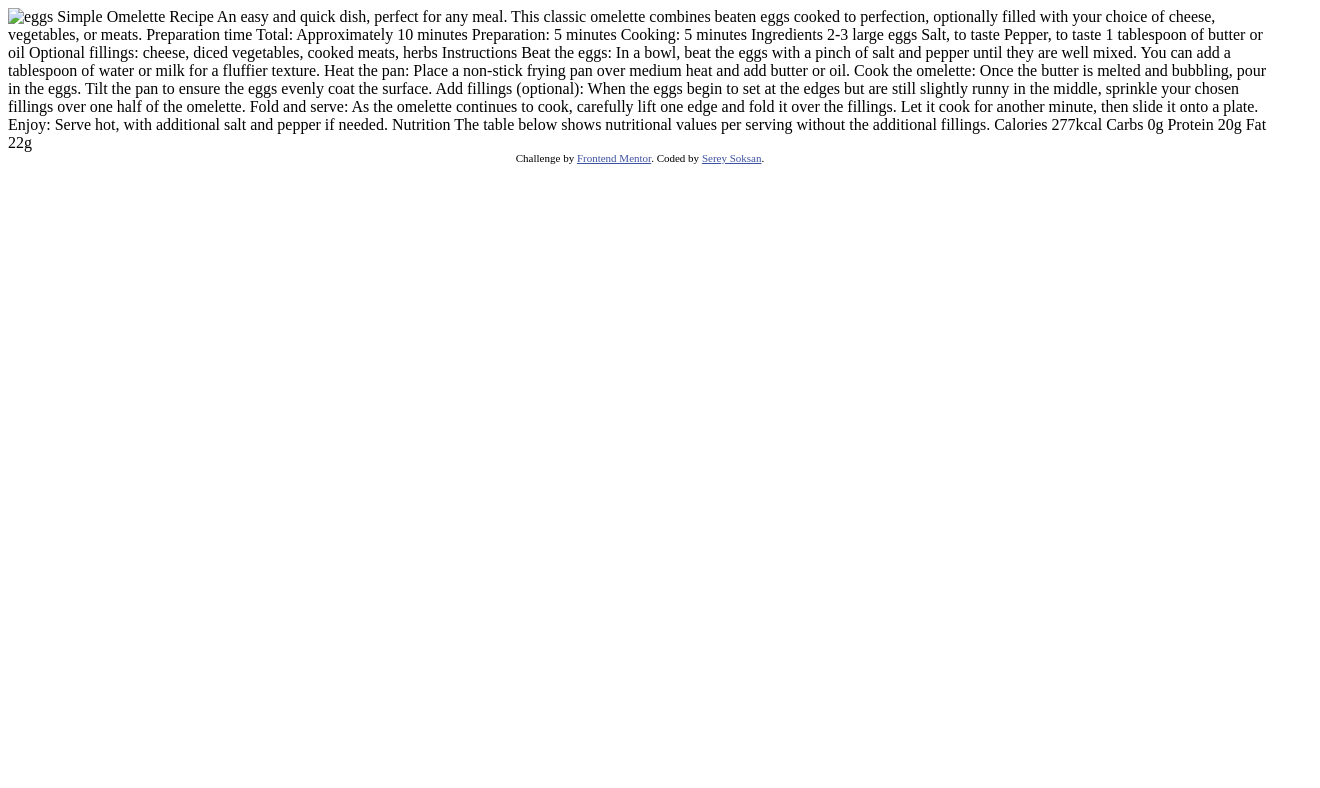
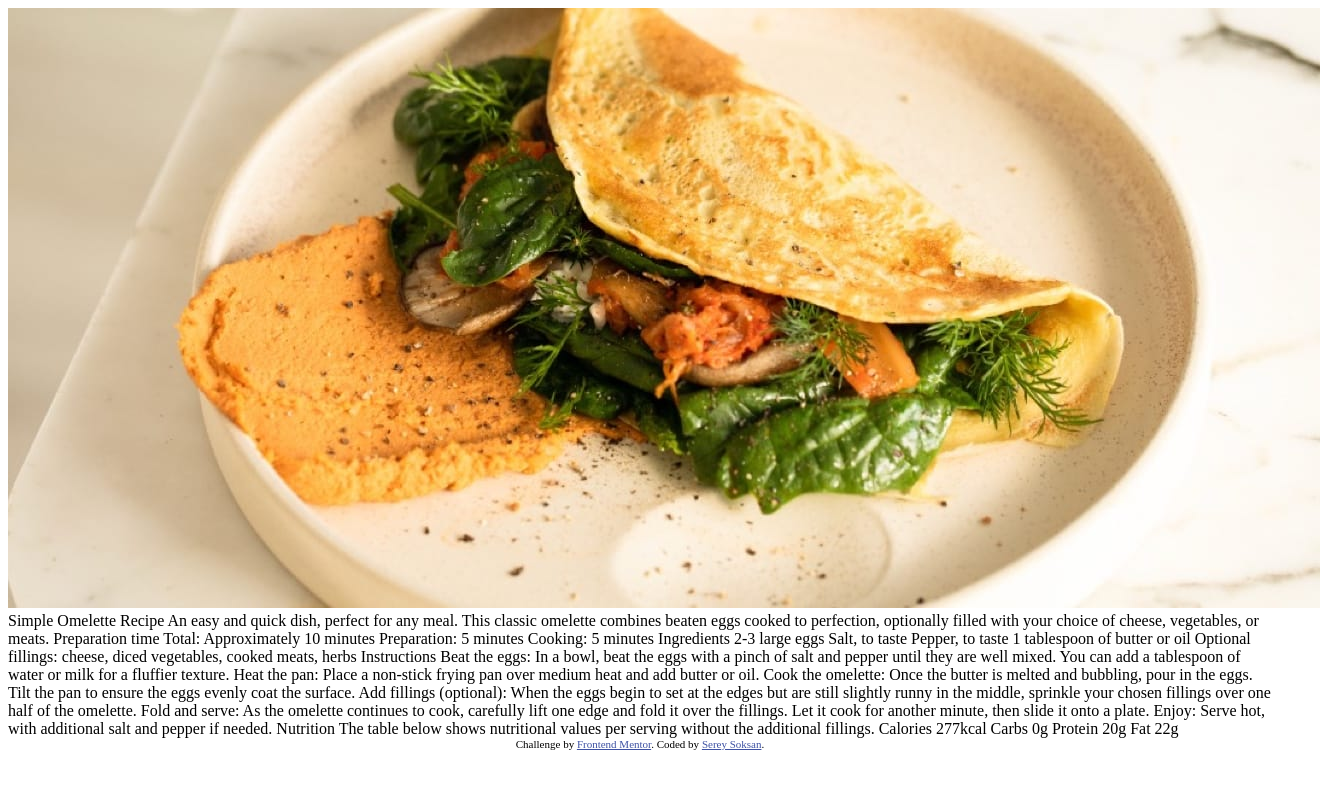
Before and after one commit to realsoksan/challenge-recipe-main-page, a plain HTML site: page index.html in a window 1280 px wide. Shown: the whole page, 1320 px wide, since content can reach past the window. Drawn offline with Linux system fonts and the light colour scheme.

Commit message:
update: change image source file

```diff
--- a/index.html
+++ b/index.html
@@ -15,7 +15,7 @@
   </style>
 </head>
 <body>
-  <img src="./assets/images/eggs.jpg" alt="eggs">
+  <img src="./assets/images/image-omelette.jpeg" alt="image-omelette">
 
   Simple Omelette Recipe
 
```
